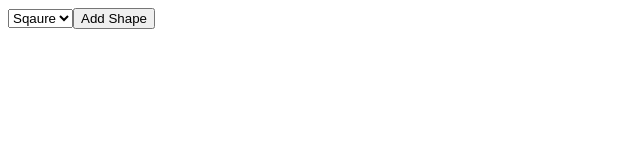
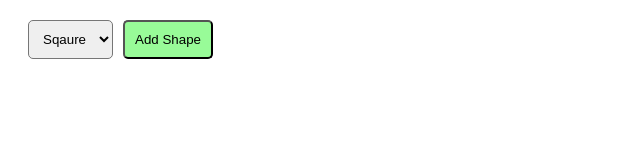
Before and after one commit to GouthamS29/Create-Shapes---ReactJS-NPM-NPM-Scripts-Introduction-to-NPM-Setting-up-NPM---oy0cs8d3au4u, a React app: page / in a window 1280 px wide. Shown: the whole page, without its empty margins (0-640 px from the left). Built offline with nearby package versions, Linux system fonts and the light colour scheme.

Commit message:
CSS update

```diff
--- a/src/styles/App.css
+++ b/src/styles/App.css
@@ -1,3 +1,31 @@
+#shape-creator , #shapes-holder{
+    margin: 10px;
+    padding: 10px;
+}
+
+#shape-creator{
+    display: flex;
+    flex-direction: row;
+    gap: 10px;
+}
+
+#shapes-holder{
+    display: flex;
+    flex-direction: column;
+    gap: 10px;
+}
+
+select,button{
+    padding: 10px;
+    border-radius: 5px;
+}
+
+button{
+    background-color: palegreen;
+}
+
+
+
 .square{
     width: 75px;
     height: 75px;
```
